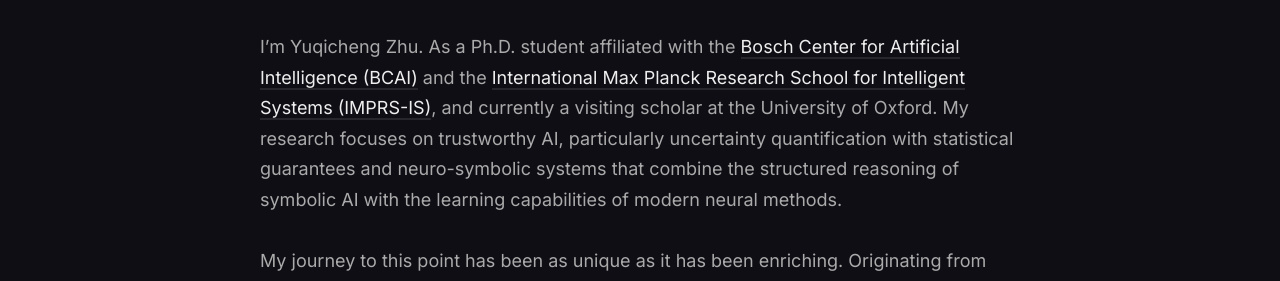
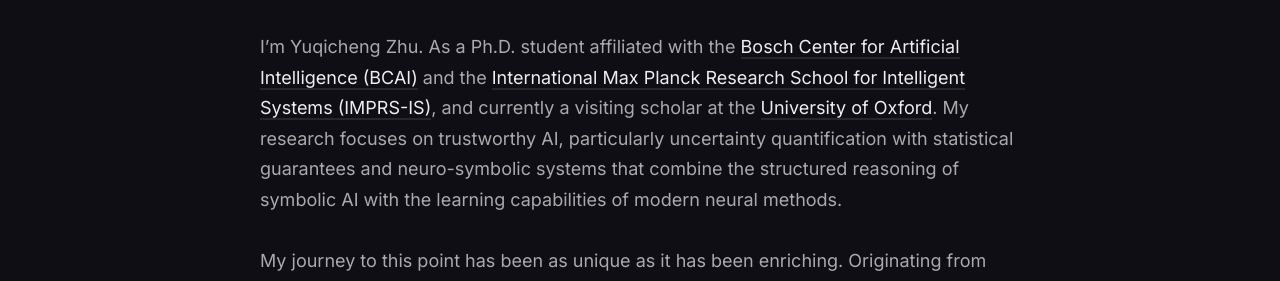
Before and after one commit to ZhuYuqicheng/ZhuYuqicheng.github.io, a Jekyll site: the page built from _pages/about.md, in a window 1280 px wide. Shown: the part 664-945 px from the top of the page. Built offline with Jekyll 4.4.1, drawn with Linux system fonts in a browser that asks for light colours; nearby versions of some CDN libraries; part of the change alters nothing that is shown.

```diff
--- a/_pages/about.md
+++ b/_pages/about.md
@@ -5,7 +5,7 @@ permalink: /about/
 image: '/images/about.jpg'
 ---
 
-I'm Yuqicheng Zhu. As a Ph.D. student affiliated with the [Bosch Center for Artificial Intelligence (BCAI)](https://www.bosch-ai.com/) and the [International Max Planck Research School for Intelligent Systems (IMPRS-IS)](https://imprs.is.mpg.de/), and currently a visiting scholar at the University of Oxford. My research focuses on trustworthy AI, particularly uncertainty quantification with statistical guarantees and neuro-symbolic systems that combine the structured reasoning of symbolic AI with the learning capabilities of modern neural methods.
+I'm Yuqicheng Zhu. As a Ph.D. student affiliated with the [Bosch Center for Artificial Intelligence (BCAI)](https://www.bosch-ai.com/) and the [International Max Planck Research School for Intelligent Systems (IMPRS-IS)](https://imprs.is.mpg.de/), and currently a visiting scholar at the [University of Oxford](https://www.ox.ac.uk/). My research focuses on trustworthy AI, particularly uncertainty quantification with statistical guarantees and neuro-symbolic systems that combine the structured reasoning of symbolic AI with the learning capabilities of modern neural methods.
 
 My journey to this point has been as unique as it has been enriching. Originating from China, where I delved into the world of art, my academic and professional path took a significant turn when I moved to Germany. I pursued my bachelor degree in Mechatronics at [Otto-von-Guericke University (OVGU)](https://www.ovgu.de/), followed by master program in Electrical and Computer Engineering at [Technical University of Munich (TUM)](https://www.tum.de/en/). This pivotal shift from the arts to engineering encapsulates my intrinsic curiosity and passion for learning. Before embarking on my current research path, I gained valuable experience working as an engineer at [Robert Bosch GmbH](https://www.bosch.de/), which provided me with a practical perspective on technology's tangible impact.
 
```
